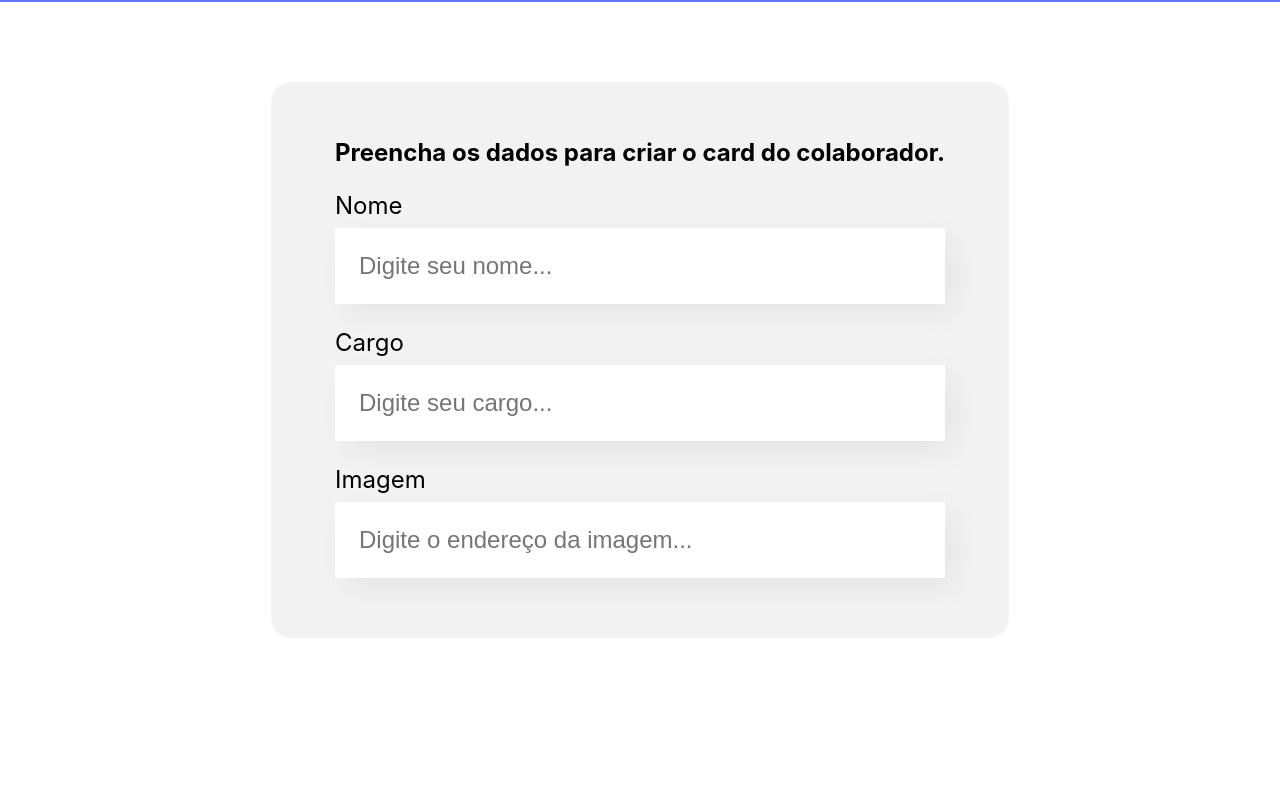
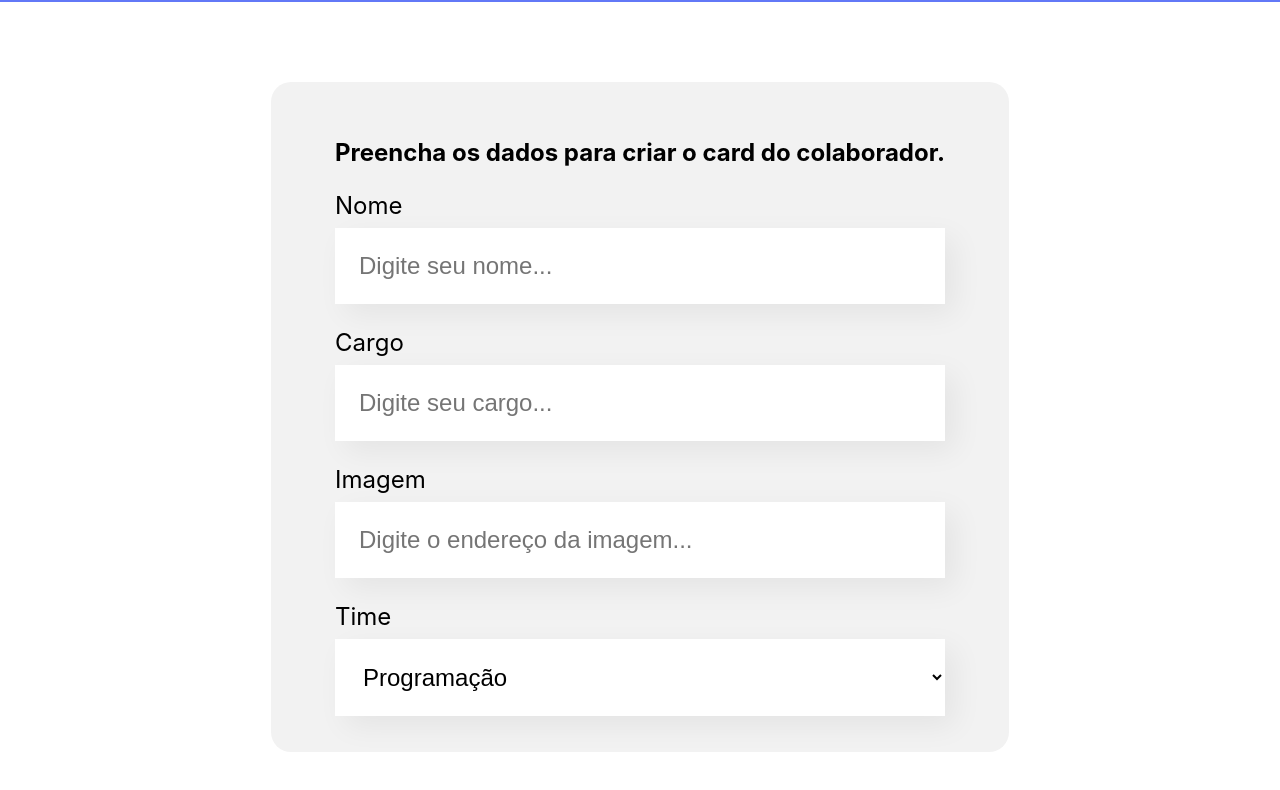
Before and after one commit to Kaueaugustofiap/ReactJS_Organo, a React (Create React App) app: page / in a window 1280 px wide. Shown: the part 496-1286 px from the top of the page. Before the commit the page ends 1214 px from the top, so only its background shows below. Built offline with nearby package versions, Linux system fonts and the light colour scheme.

Commit message:
Criando e estilizando ListaSuspensa

```diff
--- a/src/componentes/Formulario/index.js
+++ b/src/componentes/Formulario/index.js
@@ -1,7 +1,19 @@
 import CampoTexto from '../CampoTexto'
+import ListaSuspensa from '../ListaSuspensa'
 import './Formulario.css'
 
 const Formulario = () => {
+
+    const times = [
+        'Programação',
+        'Front-End',
+        'Data Science',
+        'Devops',
+        'UX e Design',
+        'Mobile',
+        'Inovação e Gestão'
+    ]
+
     return (
         <section className="formulario">
             <form>
@@ -9,6 +21,7 @@ const Formulario = () => {
                 <CampoTexto label="Nome" placeholder="Digite seu nome" />
                 <CampoTexto label="Cargo" placeholder="Digite seu cargo" />
                 <CampoTexto label="Imagem" placeholder="Digite o endereço da imagem" />
+                <ListaSuspensa label="Time" itens={times} />
             </form>
         </section>
     )
--- /dev/null
+++ b/src/componentes/ListaSuspensa/ListaSuspensa.css
@@ -0,0 +1,19 @@
+.lista-suspensa {
+
+}
+
+.lista-suspensa label {
+    display: block;
+    margin-bottom: 8px;
+    font-size: 24px;
+}
+
+.lista-suspensa select {
+    background-color: #FFF;
+    box-shadow: 10px 10px 30px rgba(0, 0, 0, 0.06);
+    width: 100%;
+    border: none;
+    font-size: 24px;
+    padding: 24px;
+    box-sizing: border-box;
+}
--- /dev/null
+++ b/src/componentes/ListaSuspensa/index.js
@@ -0,0 +1,18 @@
+import './ListaSuspensa.css'
+
+const ListaSuspensa = (props) => {
+    console.log(props.itens)
+
+    return (
+        <div className='lista-suspensa'>
+            <label>{props.label}</label>
+            <select>
+                {props.itens.map(item => {
+                    return <option key={item}>{item}</option>
+                })}
+            </select>
+        </div>
+    )
+}
+
+export default ListaSuspensa
```
